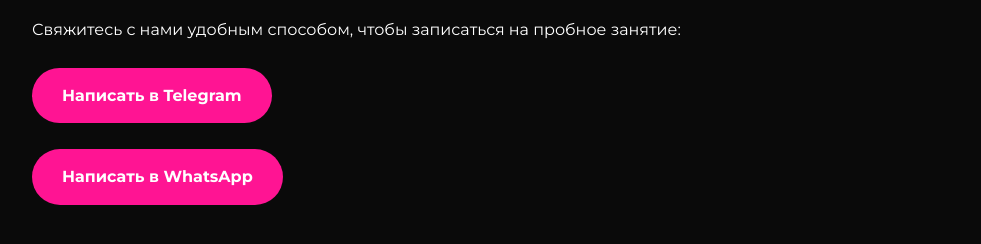
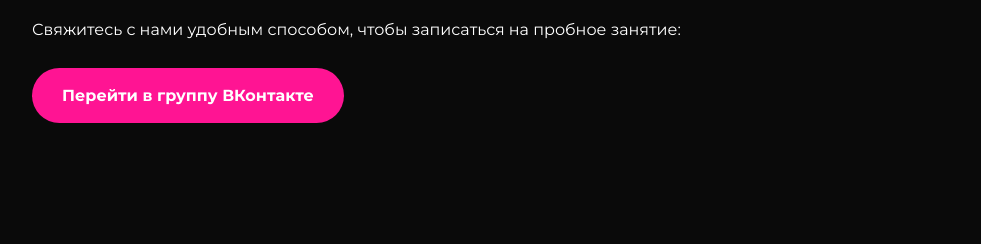
Before and after one commit to lera72168-dev/idi-tancui, a plain HTML site: page contacts.html in a window 1280 px wide. Shown: the part 158-402 px from the top of the page, without its empty margins (28-1009 px from the left). Drawn offline with Linux system fonts and the light colour scheme.

Commit message:
Обновлены контакты (ВК)

```diff
--- a/contacts.html
+++ b/contacts.html
@@ -18,11 +18,9 @@
     </nav>
     <div class="container">
         <h1>Контакты</h1>
-        <p>Свяжитесь с нами удобным способом, чтобы записаться на пробное занятие:</p>
+                <p>Свяжитесь с нами удобным способом, чтобы записаться на пробное занятие:</p>
         <br>
-        <a href="https://t.me/ваш_ник" class="btn" target="_blank">Написать в Telegram</a>
-        <br><br>
-        <a href="https://wa.me/ваш_номер" class="btn" target="_blank">Написать в WhatsApp</a>
+        <a href="https://vk.ru/go.dancing" class="btn" target="_blank">Перейти в группу ВКонтакте</a>
     </div>
 </body>
 </html>
```
